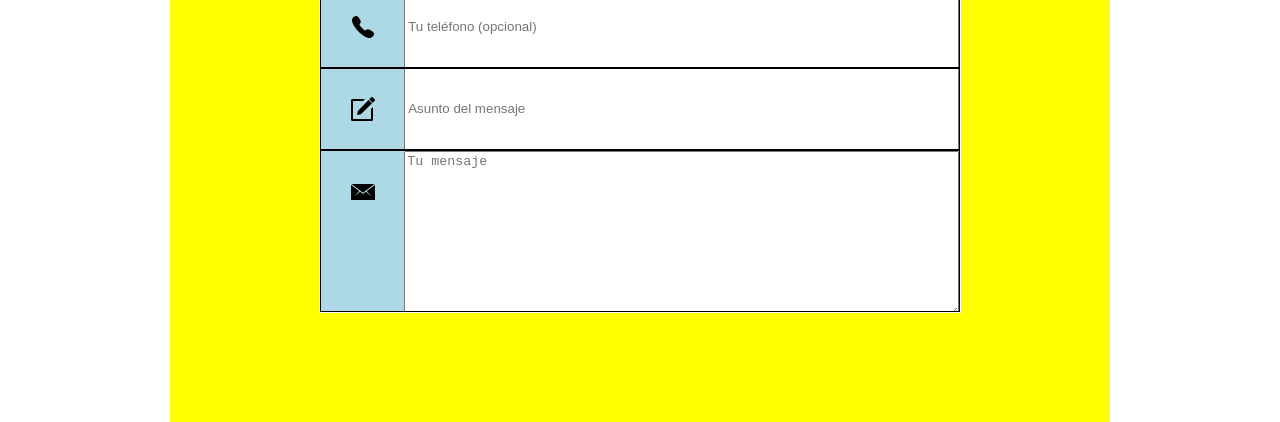
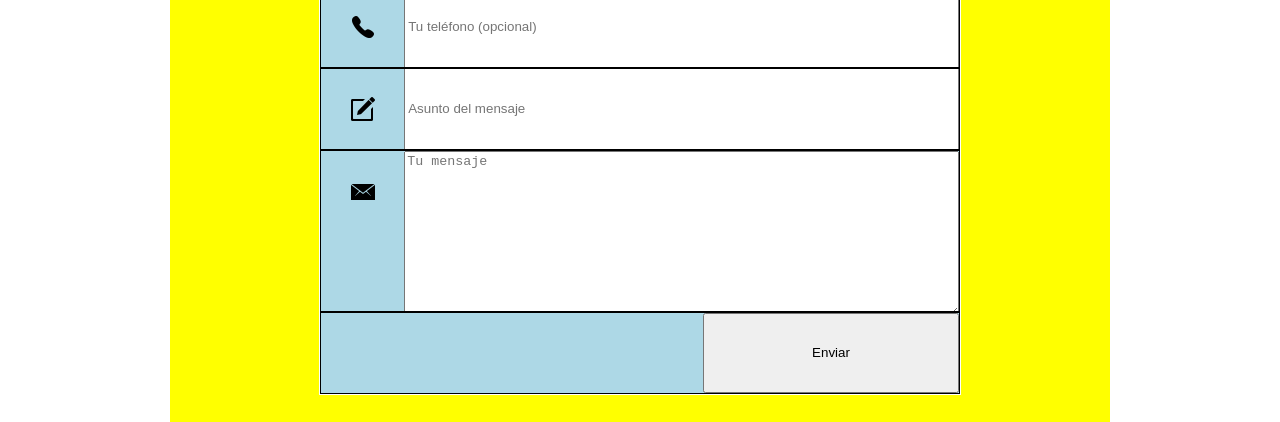
Before and after one commit to luciano2192/Valhalla, a plain HTML site: page contacto.html in a window 1280 px wide. Shown: the part 378-800 px from the top of the page. Drawn offline with Linux system fonts and the light colour scheme.

Commit message:
botón submit en contacto.html

```diff
--- a/contacto.html
+++ b/contacto.html
@@ -117,9 +117,12 @@
       border: 1px solid black;
       overflow: hidden;
     }
-    .form-field:last-child {
+    .form-field.message {
       height: 20vh;
       align-items:flex-start;
+    }
+    .form-field:last-child {
+      justify-content:flex-end;
     }
     form input {
       width: 48vw;
@@ -132,6 +135,9 @@
     form img {
       width: 32px;
       padding: 2vw;
+    }
+    form .btn-submit {
+      width: 20vw;
     }
 
     /* Redes sociales */
@@ -217,9 +223,12 @@
                   <img src="img/iconos/pencil-icon.png">
                   <input type="text" name="asunto" placeholder="Asunto del mensaje">
                 </div>
-                <div class="form-field">
+                <div class="form-field message">
                   <img src="img/iconos/envelope-icon.png">
                   <textarea placeholder="Tu mensaje"></textarea>
+                </div>
+                <div class="form-field">
+                  <input type="submit" class="btn-submit" value="Enviar">
                 </div>
             </form>
         </div>
```
Lines whose indentation alone changed are shown as unchanged.
